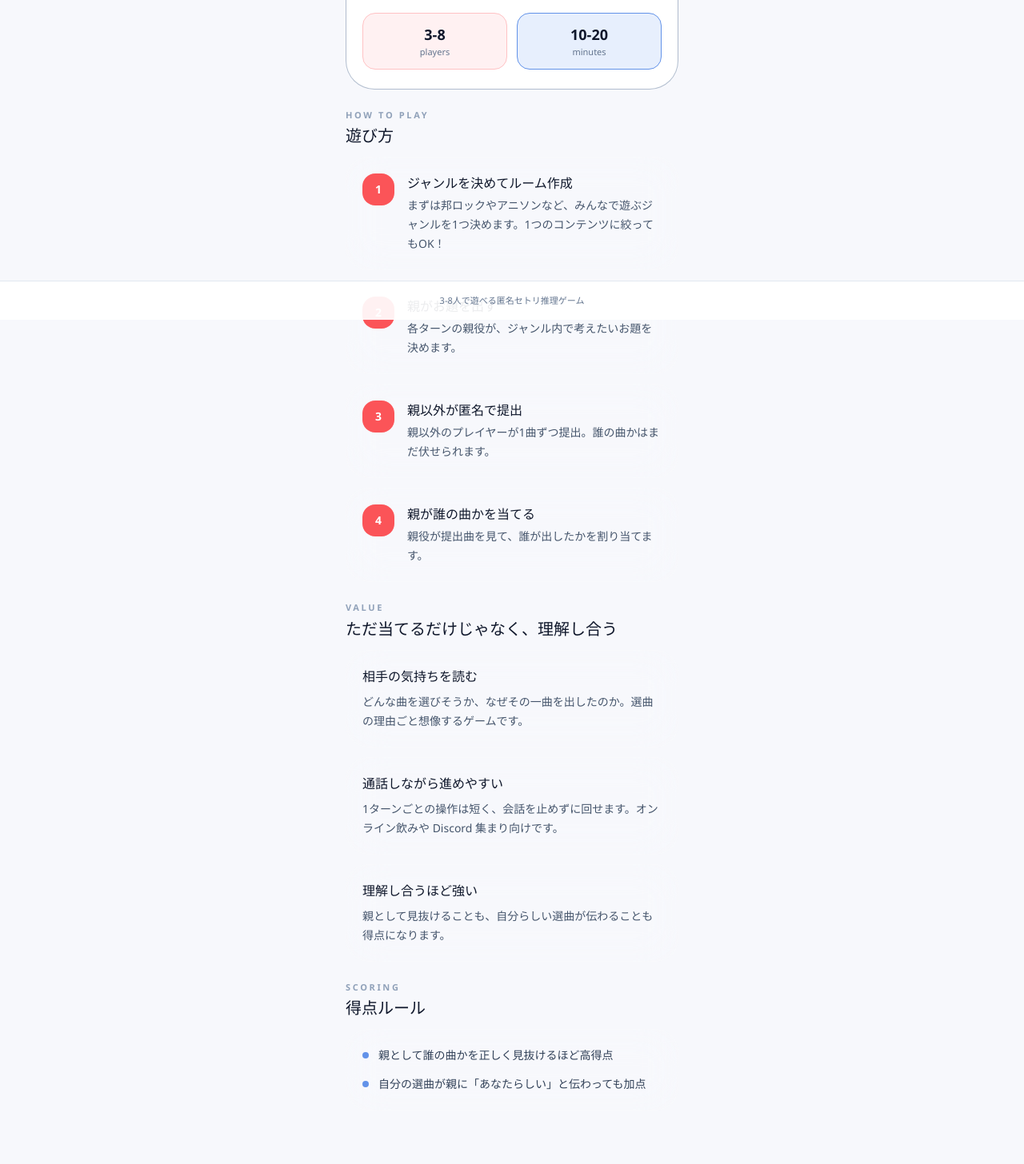
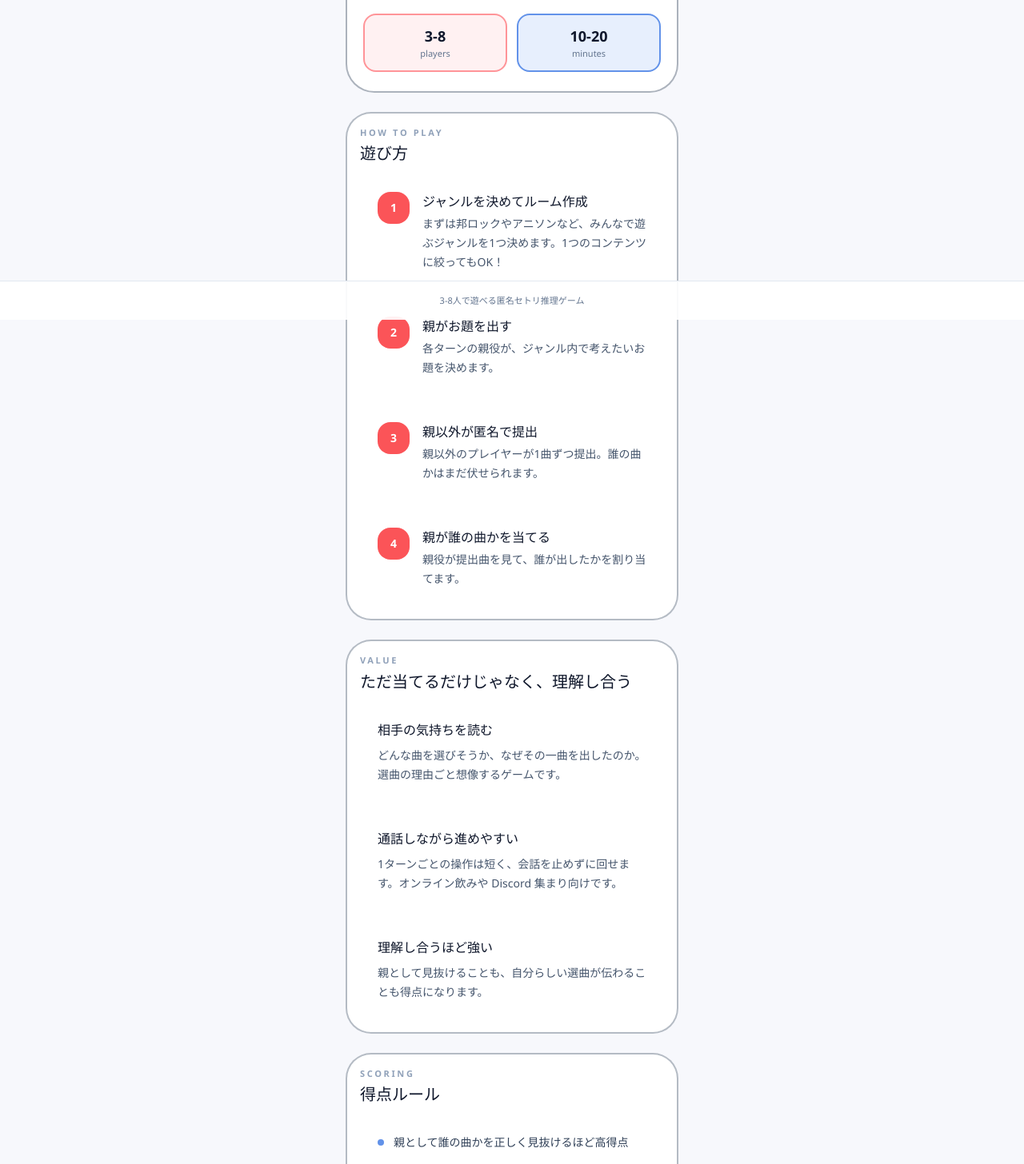
Before and after one commit to tomo527/who-s-song, a React (Vite) app: page / in a window 1280 px wide. Shown: the part 400-1856 px from the top of the page at 80% size. Built offline with nearby package versions, Linux system fonts and the light colour scheme; no server answers.

Commit message:
Strengthen light-theme panels and verify round theme flow

```diff
--- a/src/firebase/game.ts
+++ b/src/firebase/game.ts
@@ -279,7 +279,7 @@ export const finalizeRoundScores = async (
 
 export const advanceGame = async (
   room: Room,
-  nextTheme: string,
+  theme: string,
   parentPlayerId: string,
   playerCount: number,
 ): Promise<void> => {
@@ -291,7 +291,7 @@ export const advanceGame = async (
     return;
   }
 
-  await createRound(room.id, nextTheme, room.currentRoundNumber + 1, parentPlayerId, gameId);
+  await createRound(room.id, theme, room.currentRoundNumber + 1, parentPlayerId, gameId);
 };
 
 export const restartGame = async (
--- a/src/views/GameView.tsx
+++ b/src/views/GameView.tsx
@@ -147,11 +147,12 @@ export const GameView: React.FC<GameViewProps> = ({ roomId, roundId, playerId, r
 
   if (round.phase === 'submitting') {
     if (!isThemeReady) {
-      const flatCardClass = 'border-slate-400/70 bg-white shadow-none hover:border-slate-400/70 hover:bg-white';
+      const flatCardClass = 'border-2 border-slate-600/40 bg-slate-100 shadow-none hover:border-slate-600/40 hover:bg-slate-100';
 
       return (
         <Layout title="お題を決める">
-          <div className="space-y-5 pb-10 text-slate-900">
+          <div className="rounded-[2rem] border-2 border-slate-600/40 bg-white p-5 text-slate-900">
+            <div className="space-y-5 pb-5">
             <Card className={flatCardClass}>
               <div className="space-y-3">
                 <p className="text-[11px] font-semibold uppercase tracking-[0.24em] text-slate-500">Theme Setup</p>
@@ -164,7 +165,7 @@ export const GameView: React.FC<GameViewProps> = ({ roomId, roundId, playerId, r
             </Card>
 
             {isParent ? (
-              <Card className="border-accent-300 bg-white shadow-none hover:border-accent-300 hover:bg-white">
+              <Card className="border-2 border-accent-500 bg-accent-50 shadow-none hover:border-accent-500 hover:bg-accent-50">
                 <div className="space-y-4">
                   <div>
                     <p className="text-[11px] font-semibold uppercase tracking-[0.24em] text-accent-500">Parent Controls</p>
@@ -213,6 +214,7 @@ export const GameView: React.FC<GameViewProps> = ({ roomId, roundId, playerId, r
                 </div>
               </Card>
             )}
+            </div>
           </div>
         </Layout>
       );
--- a/src/views/HomeView.tsx
+++ b/src/views/HomeView.tsx
@@ -156,8 +156,9 @@ export const HomeView: React.FC<HomeViewProps> = ({ onJoinRoom, startupError })
   if (view === 'create') {
     return (
       <Layout showBack onBack={() => setView('home')} title="ルームを作る">
-        <div className="space-y-5">
-          <Card className="border-primary-300 bg-white shadow-none hover:border-primary-300 hover:bg-white">
+        <div className="rounded-[2rem] border-2 border-slate-600/40 bg-white p-5">
+          <div className="space-y-5">
+          <Card className="border-2 border-primary-500 bg-primary-100 shadow-none hover:border-primary-500 hover:bg-primary-100">
             <p className="text-[11px] font-semibold uppercase tracking-[0.24em] text-primary-500">Host Setup</p>
             <h3 className="mt-2 text-2xl font-semibold text-slate-900">ジャンルを決めてルームを作成</h3>
             <p className="mt-2 text-sm leading-6 text-slate-600">
@@ -165,7 +166,7 @@ export const HomeView: React.FC<HomeViewProps> = ({ onJoinRoom, startupError })
             </p>
           </Card>
 
-          <Card className="border-slate-400/70 bg-white shadow-none hover:border-slate-400/70 hover:bg-white">
+          <Card className="border-2 border-slate-600/40 bg-slate-100 shadow-none hover:border-slate-600/40 hover:bg-slate-100">
             <div className="space-y-4">
               <Input
                 label="表示名"
@@ -189,6 +190,7 @@ export const HomeView: React.FC<HomeViewProps> = ({ onJoinRoom, startupError })
               </Button>
             </div>
           </Card>
+          </div>
         </div>
       </Layout>
     );
@@ -197,8 +199,9 @@ export const HomeView: React.FC<HomeViewProps> = ({ onJoinRoom, startupError })
   if (view === 'join') {
     return (
       <Layout showBack onBack={() => setView('home')} title="ルームに参加する">
-        <div className="space-y-5">
-          <Card className="border-accent-300 bg-white shadow-none hover:border-accent-300 hover:bg-white">
+        <div className="rounded-[2rem] border-2 border-slate-600/40 bg-white p-5">
+          <div className="space-y-5">
+          <Card className="border-2 border-accent-500 bg-accent-100 shadow-none hover:border-accent-500 hover:bg-accent-100">
             <p className="text-[11px] font-semibold uppercase tracking-[0.24em] text-accent-500">Quick Join</p>
             <h3 className="mt-2 text-2xl font-semibold text-slate-900">コードを入れてすぐ参加</h3>
             <p className="mt-2 text-sm leading-6 text-slate-600">
@@ -206,7 +209,7 @@ export const HomeView: React.FC<HomeViewProps> = ({ onJoinRoom, startupError })
             </p>
           </Card>
 
-          <Card className="border-slate-400/70 bg-white shadow-none hover:border-slate-400/70 hover:bg-white">
+          <Card className="border-2 border-slate-600/40 bg-slate-100 shadow-none hover:border-slate-600/40 hover:bg-slate-100">
             <div className="space-y-4">
               <Input
                 label="ルームコード"
@@ -230,6 +233,7 @@ export const HomeView: React.FC<HomeViewProps> = ({ onJoinRoom, startupError })
               </Button>
             </div>
           </Card>
+          </div>
         </div>
       </Layout>
     );
@@ -238,7 +242,7 @@ export const HomeView: React.FC<HomeViewProps> = ({ onJoinRoom, startupError })
   return (
     <Layout>
       <div className="-mx-4 -mt-5 min-h-[calc(100vh-9rem)] space-y-6 bg-[#f7f8fc] px-4 py-5 pb-10 text-slate-900">
-        <section className="rounded-[2.25rem] border border-slate-400/70 bg-white px-5 py-6">
+        <section className="rounded-[2.25rem] border-2 border-slate-600/45 bg-white px-5 py-6">
           <div className="space-y-5">
             <div className="space-y-3">
               <p className="text-sm font-semibold tracking-[0.08em] text-slate-500">
@@ -263,11 +267,11 @@ export const HomeView: React.FC<HomeViewProps> = ({ onJoinRoom, startupError })
             </div>
 
             <div className="grid grid-cols-2 gap-3 text-center">
-              <div className="rounded-2xl border border-primary-200 bg-primary-50 px-3 py-3">
+              <div className="rounded-2xl border-2 border-primary-300 bg-primary-50 px-3 py-3">
                 <p className="text-lg font-bold text-slate-900">{MIN_PLAYERS}-{MAX_PLAYERS}</p>
                 <p className="text-[11px] text-slate-500">players</p>
               </div>
-              <div className="rounded-2xl border border-accent-500 bg-accent-100 px-3 py-3 transition-colors hover:border-accent-500 active:border-accent-500">
+              <div className="rounded-2xl border-2 border-accent-500 bg-accent-100 px-3 py-3 transition-colors hover:border-accent-500 active:border-accent-500">
                 <p className="text-lg font-bold text-slate-900">10-20</p>
                 <p className="text-[11px] text-slate-500">minutes</p>
               </div>
@@ -276,7 +280,7 @@ export const HomeView: React.FC<HomeViewProps> = ({ onJoinRoom, startupError })
         </section>
 
         {startupError && (
-          <Card className="border-red-300 bg-red-50 shadow-none hover:border-red-300 hover:bg-red-50">
+          <Card className="border-2 border-red-400 bg-red-50 shadow-none hover:border-red-400 hover:bg-red-50">
             <div className="space-y-3">
               <div className="inline-flex items-center rounded-full bg-red-100 px-2.5 py-1 text-[11px] font-semibold text-red-600">
                 Setup Required
@@ -294,14 +298,14 @@ export const HomeView: React.FC<HomeViewProps> = ({ onJoinRoom, startupError })
           </Card>
         )}
 
-        <section className="space-y-3">
+        <section className="space-y-3 rounded-[2rem] border-2 border-slate-600/40 bg-white p-4">
           <div>
             <p className="text-[11px] font-semibold uppercase tracking-[0.24em] text-slate-400">How To Play</p>
             <h3 className="mt-1 text-xl font-semibold text-slate-900">遊び方</h3>
           </div>
           <div className="grid gap-3">
             {flowSteps.map((step) => (
-              <Card key={step.label} className="border-slate-400/70 bg-white shadow-none hover:border-slate-400/70 hover:bg-white">
+              <Card key={step.label} className="border-2 border-slate-600/40 bg-slate-100 shadow-none hover:border-slate-600/40 hover:bg-slate-100">
                 <div className="flex items-start gap-4">
                   <div className="flex h-10 w-10 shrink-0 items-center justify-center rounded-2xl bg-primary-500 text-sm font-bold text-white">
                     {step.label}
@@ -316,14 +320,14 @@ export const HomeView: React.FC<HomeViewProps> = ({ onJoinRoom, startupError })
           </div>
         </section>
 
-        <section className="space-y-3">
+        <section className="space-y-3 rounded-[2rem] border-2 border-slate-600/40 bg-white p-4">
           <div>
             <p className="text-[11px] font-semibold uppercase tracking-[0.24em] text-slate-400">Value</p>
             <h3 className="mt-1 text-xl font-semibold text-slate-900">ただ当てるだけじゃなく、理解し合う</h3>
           </div>
           <div className="grid gap-3">
             {valueCards.map((card) => (
-              <Card key={card.title} className="border-slate-400/70 bg-white shadow-none hover:border-slate-400/70 hover:bg-white">
+              <Card key={card.title} className="border-2 border-slate-600/40 bg-slate-100 shadow-none hover:border-slate-600/40 hover:bg-slate-100">
                 <h4 className="text-base font-semibold text-slate-900">{card.title}</h4>
                 <p className="mt-2 text-sm leading-6 text-slate-600">{card.body}</p>
               </Card>
@@ -331,12 +335,12 @@ export const HomeView: React.FC<HomeViewProps> = ({ onJoinRoom, startupError })
           </div>
         </section>
 
-        <section className="space-y-3">
+        <section className="space-y-3 rounded-[2rem] border-2 border-slate-600/40 bg-white p-4">
           <div>
             <p className="text-[11px] font-semibold uppercase tracking-[0.24em] text-slate-400">Scoring</p>
             <h3 className="mt-1 text-xl font-semibold text-slate-900">得点ルール</h3>
           </div>
-          <Card className="border-accent-300 bg-white shadow-none hover:border-accent-300 hover:bg-white">
+          <Card className="border-2 border-accent-500 bg-accent-50 shadow-none hover:border-accent-500 hover:bg-accent-50">
             <ul className="space-y-3 text-sm leading-6 text-slate-700">
               {scoreIdeas.map((idea) => (
                 <li key={idea} className="flex gap-3">
```
Also changed, not shown: src/views/LobbyView.tsx (+11 -9 lines).
